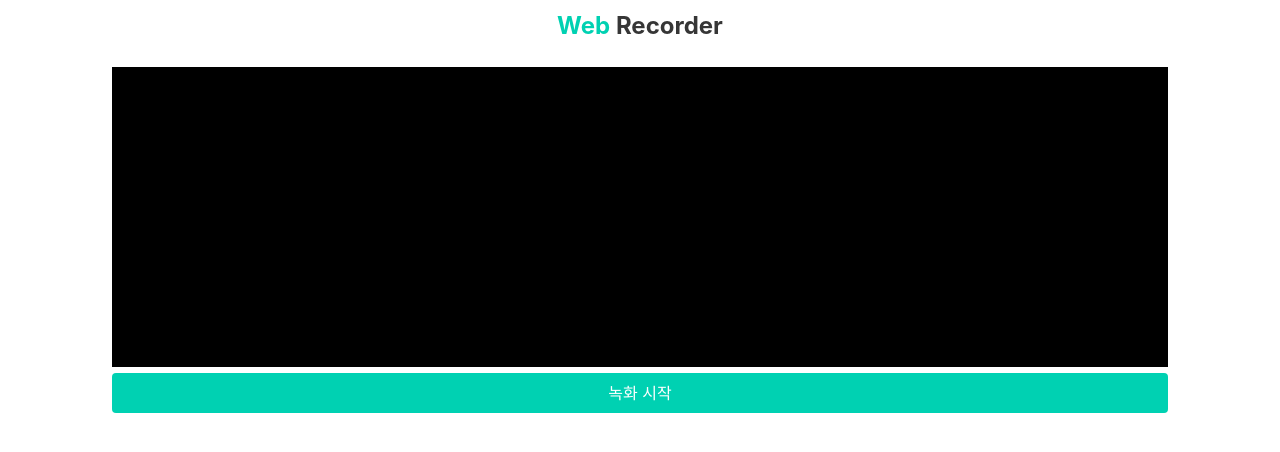
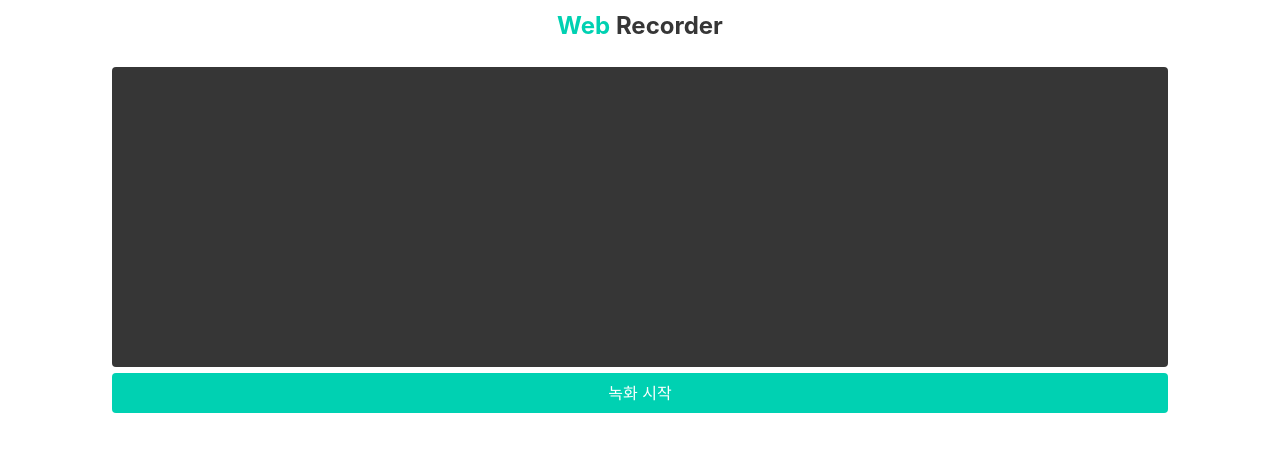
Before and after one commit to minung-dev/web-recorder, a React (Vite) app: page / in a window 1280 px wide. Shown: the top 452 px of the page. Built offline with nearby package versions, Linux system fonts and the light colour scheme.

Commit message:
feat: 비디오 UI 변경

```diff
--- a/src/components/Video/index.tsx
+++ b/src/components/Video/index.tsx
@@ -7,7 +7,7 @@ type VideoProps = {
 
 const Video = React.forwardRef(({ autoPlay, controls }: VideoProps, ref: React.Ref<HTMLVideoElement>) => {
   return (
-    <video style={{ width: '100%', height: '300px', backgroundColor: '#000' }} ref={ref} autoPlay={autoPlay} controls={controls} />
+    <video style={{ width: '100%', height: '300px', backgroundColor: '#363636', borderRadius: '4px' }} ref={ref} autoPlay={autoPlay} controls={controls} />
   );
 });
 
```
